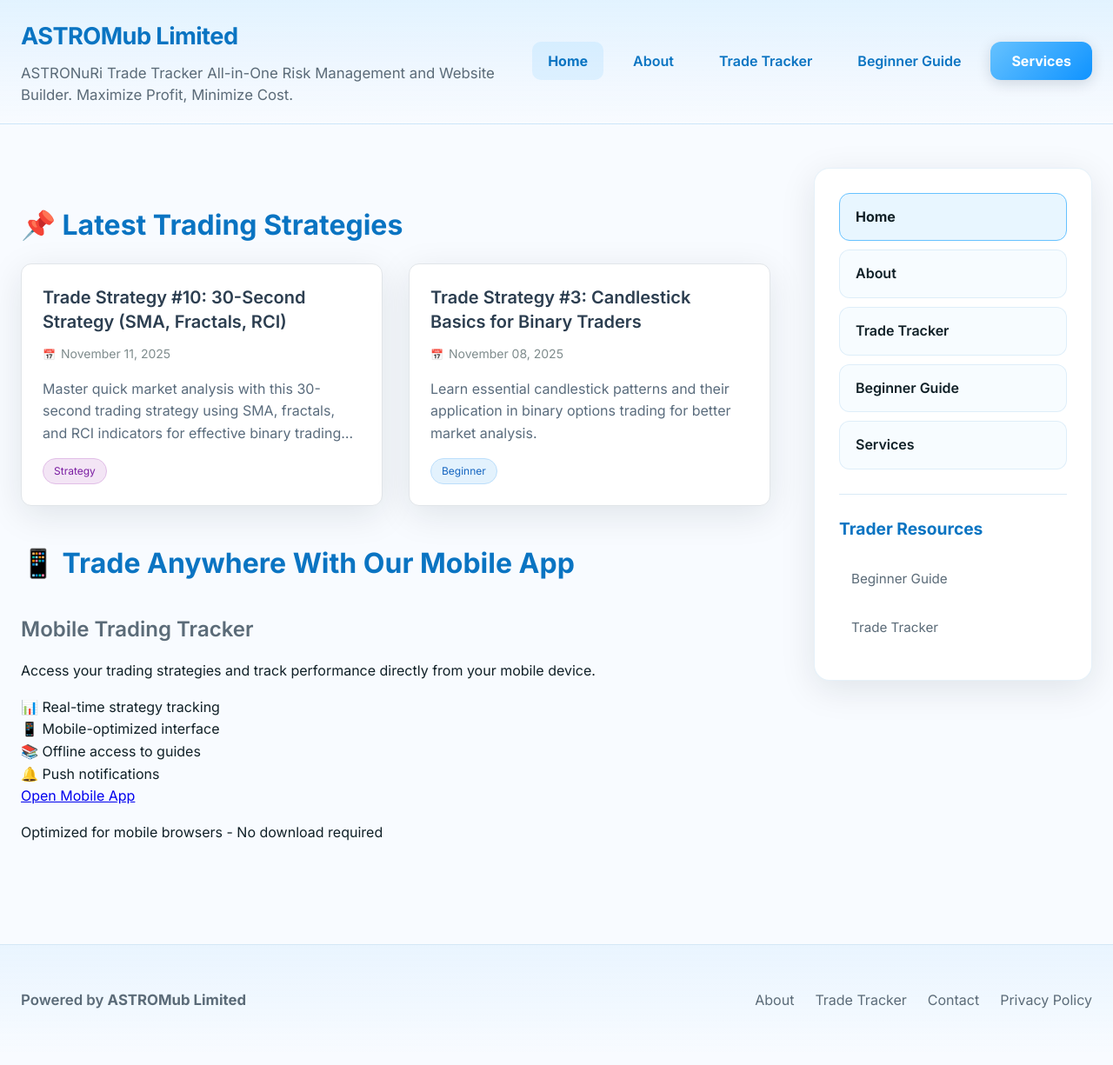
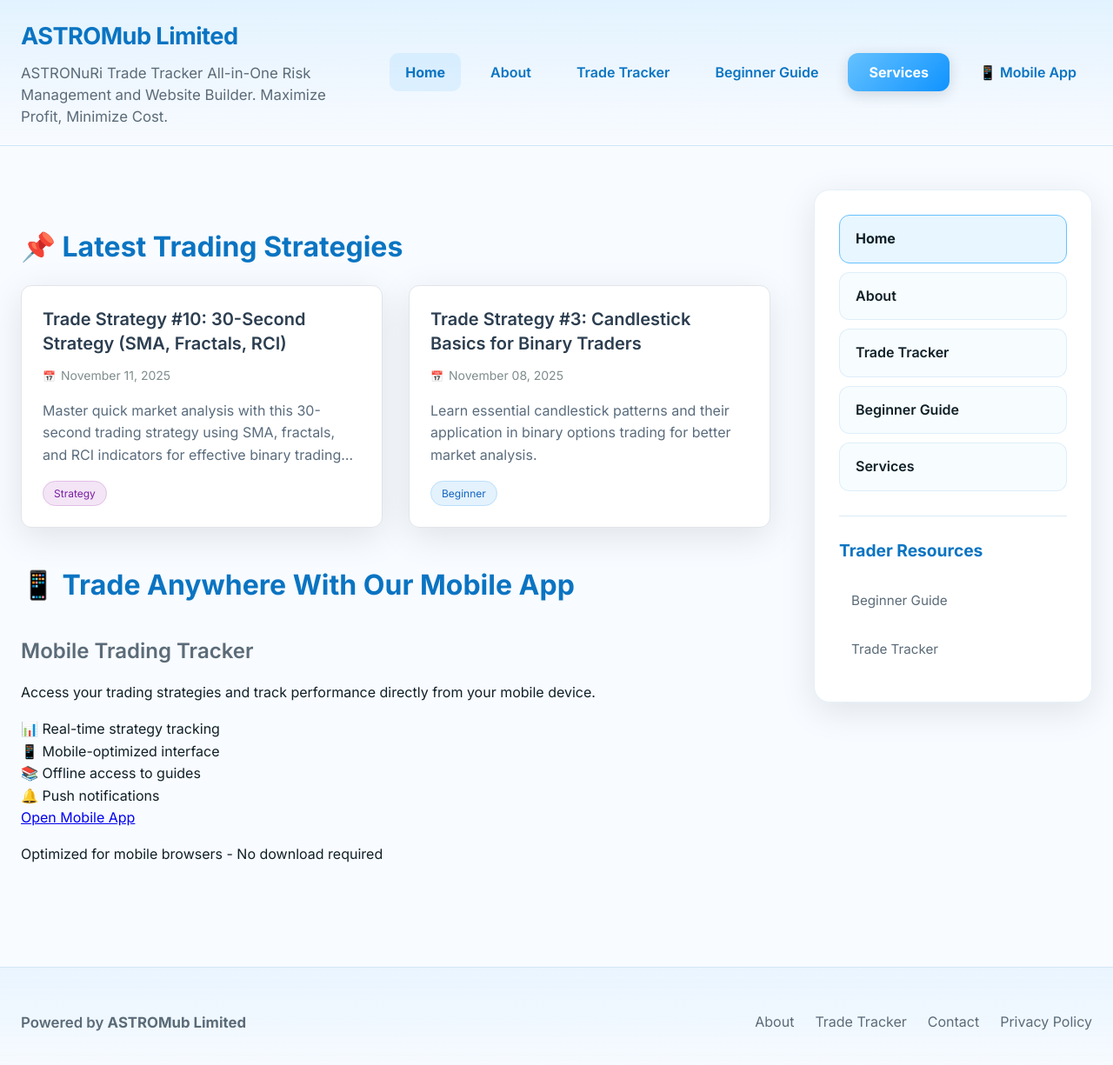
Before and after one commit to astromub/silver-umbrella, a Jekyll site: the page built from index.md, in a window 1280 px wide and 1239 px high. Shown: the top 1225 px of the window at 87% size. Built offline with Jekyll 4.4.1, drawn with Linux system fonts in a browser that asks for light colours.

Commit message:
Update default.html

```diff
--- a/_layouts/default.html
+++ b/_layouts/default.html
@@ -31,6 +31,8 @@
           <li><a href="{{ '/trade-tracker' | relative_url }}" {% if page.url contains "/trade-tracker" %}class="active"{% endif %}>Trade Tracker</a></li>
           <li><a href="{{ '/beginner-guide' | relative_url }}" {% if page.url contains "/beginner-guide" %}class="active"{% endif %}>Beginner Guide</a></li>
           <li><a class="btn-services {% if page.url contains '/pricing' or page.url contains '/request_quote' %}active{% endif %}" href="{{ '/pricing' | relative_url }}">Services</a></li>
+          <!-- Add Mobile App Link -->
+          <li><a href="https://astronuri-trade-tracker.netlify.app/" target="_blank" class="mobile-app-nav">📱 Mobile App</a></li>
         </ul>
       </nav>
     </div>
```
